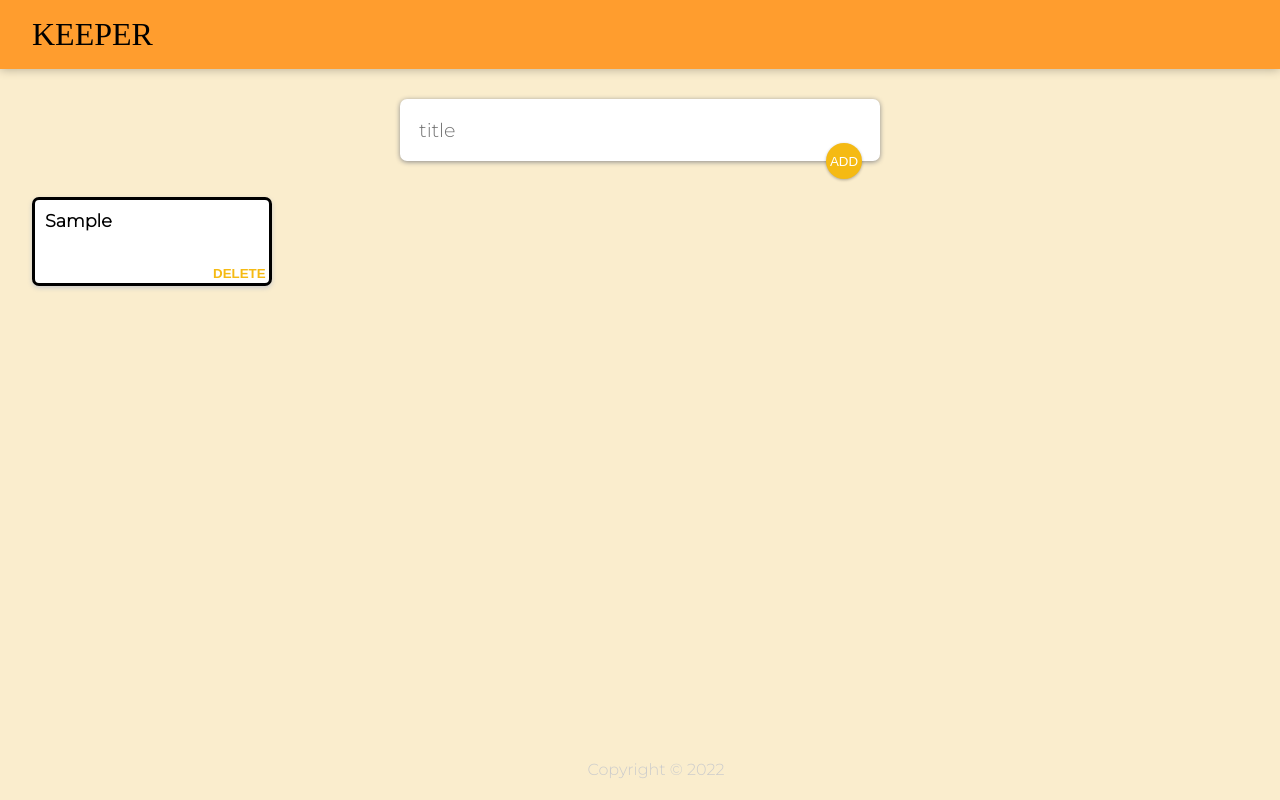
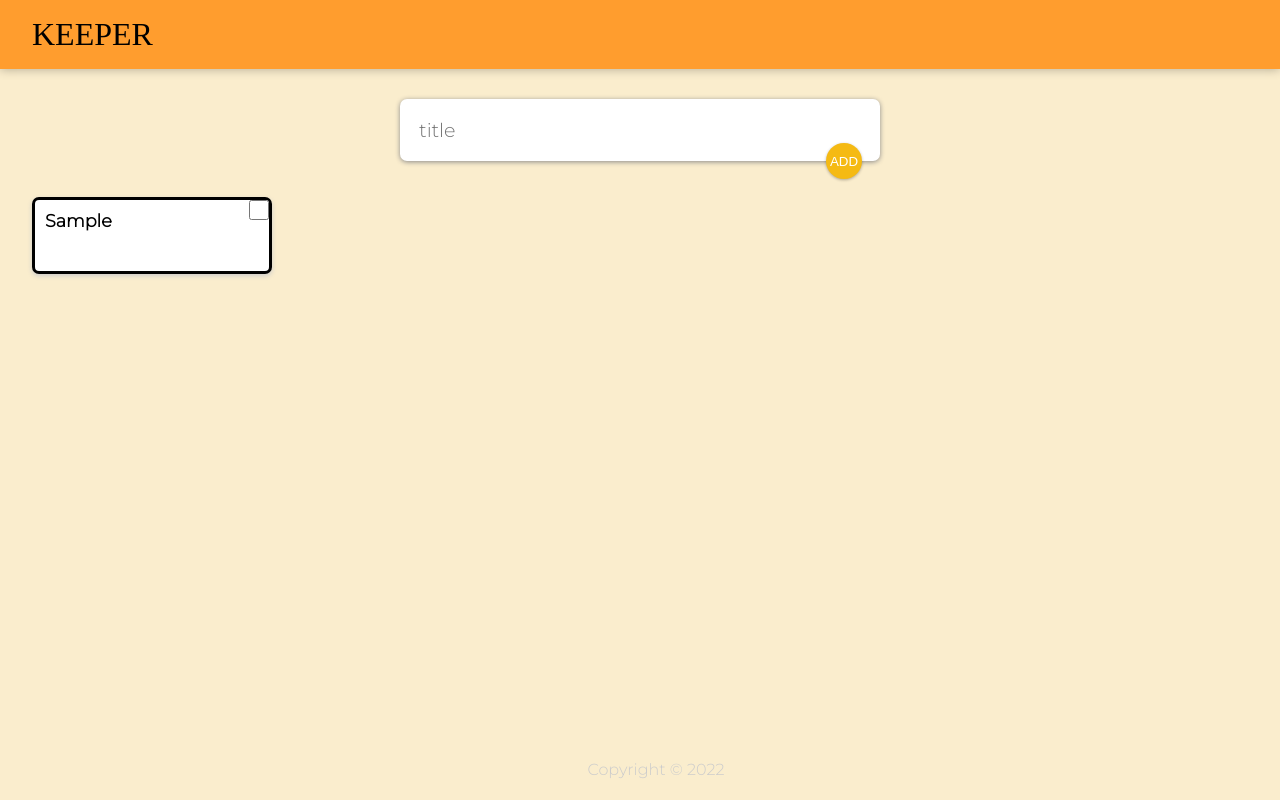
Before and after one commit to Doth2412/keeper-app-doth, a React (Create React App) app in the folder keeper-app/: page / in a window 1280 px wide. Both pictures are taken after typing "Sample" into the empty fields and a click on the button "ADD". Built offline with nearby package versions, Linux system fonts and the light colour scheme; a web font is replaced by a local one.

Commit message:
ChangeFormat2

```diff
--- a/keeper-app/public/style.css
+++ b/keeper-app/public/style.css
@@ -56,7 +56,7 @@
     word-wrap: break-word;
   }
 
-  .note button {
+  .note button{
     font-weight: bold;
     position: relative;
     float: right;
@@ -69,6 +69,15 @@
     outline: none;
     bottom: -18px;
     background-color:transparent;
+  }
+
+  .note input{
+    position: relative;
+    top: -37px;
+    right: -204px;
+    width: 20px;
+    height: 20px;
+    border-radius: 50%
   }
 
   form {
@@ -90,6 +99,7 @@
     font-family: inherit;
     resize: none;
   }
+
   form button {
     position: absolute;
     right: 18px;
--- a/keeper-app/src/components/Note.jsx
+++ b/keeper-app/src/components/Note.jsx
@@ -2,14 +2,19 @@ import React from "react"
 
 function Note(props){
     function handleClick(){
-        console.log(props.id)
         props.onDelete(props.id)
+    }
+
+    function handleCheck(event){
+        props.onCheck(props.id)
+        event.preventDefault()
     }
 
     return (
     <div className = "note">
         <h1>{props.title}</h1>
-        <button onClick={handleClick}>DELETE</button>
+        {props.completed?<button onClick={handleClick}>DELETE</button>:null}
+        <input type="checkBox" onClick={handleCheck}></input>
     </div>
     )
 }
--- a/keeper-app/src/components/NoteList.jsx
+++ b/keeper-app/src/components/NoteList.jsx
@@ -19,13 +19,12 @@ function NoteList(){
 
         //     getTodos()
         // }, [])
-
         function checkNote(id){
-            const newList = listNote.map(note => {
-                if (note.id === id) note.completed = !note.completed
-                return note
+            setListNote(prevListNote =>{
+                return prevListNote.map((item, index) => {
+                    if (item.index === id) item.completed = !item.completed
+                })
             })
-            setListNote(newList)
         }
 
         function addNote(newNote){
@@ -45,12 +44,14 @@ function NoteList(){
     return (
         <div>
             <Form onAdd = {addNote}/>
-          {listNote.map((note, index) => {
+            {console.log(listNote)}
+            {listNote.map((note, index) => {
             return (
               <Note
                 key={index}
                 id = {index}
                 title={note.title}
+                completed={note.completed}
                 onCheck={checkNote}
                 onDelete={deleteNote}
               />
```
Also changed, not shown: keeper-app/src/components/Form.jsx (+0 -9 lines).
